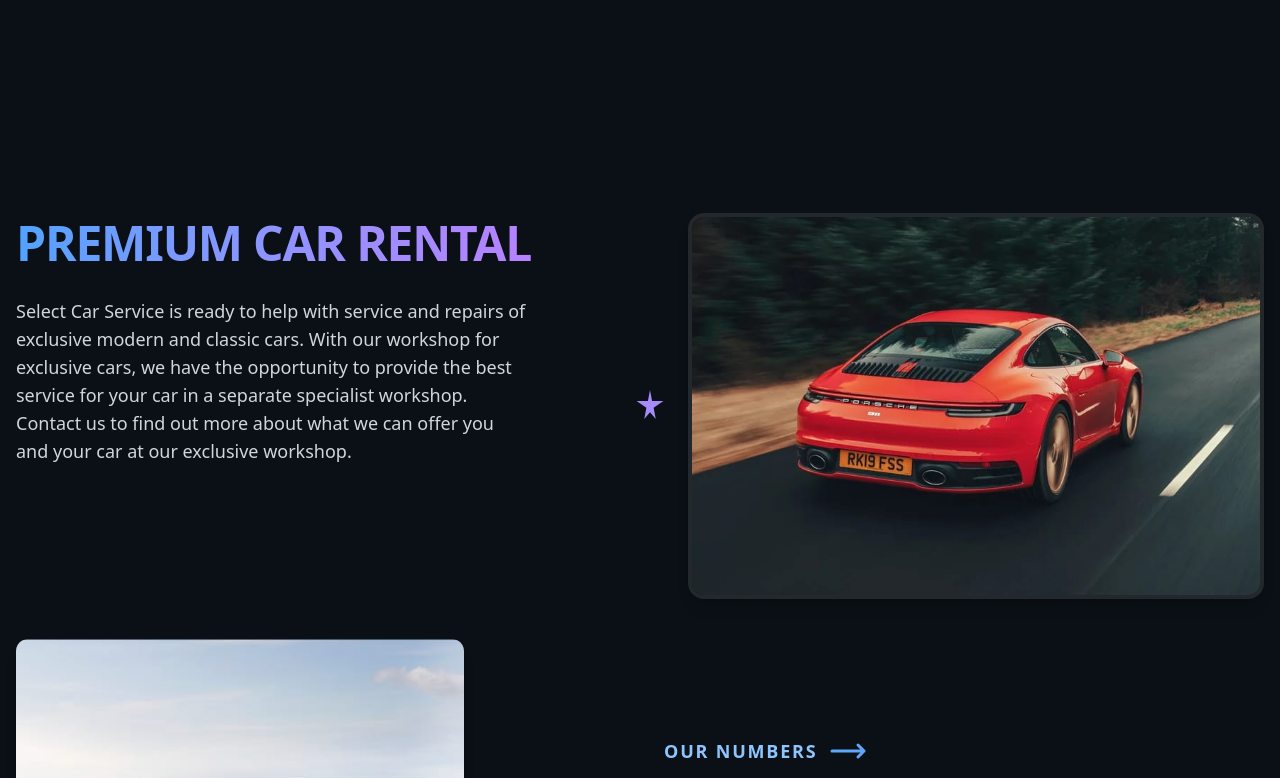
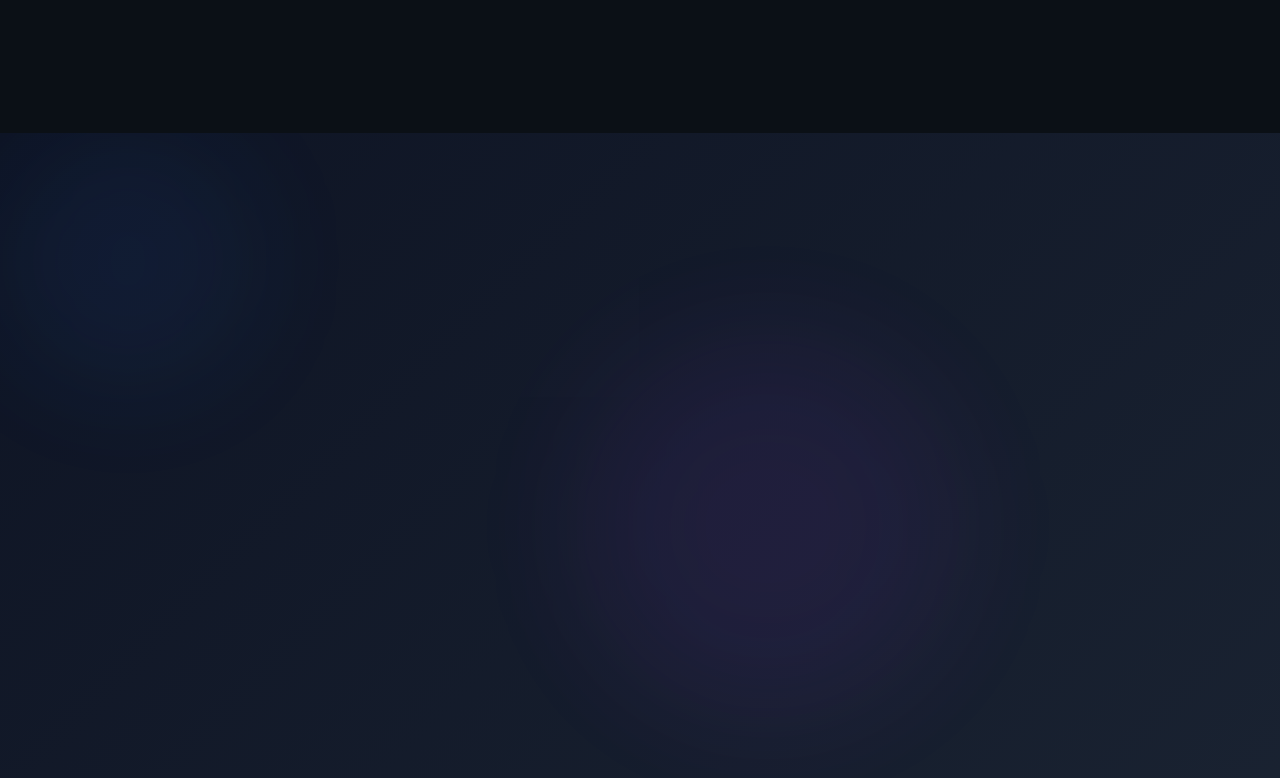
Before and after one commit to MaskINB/Car-Rental-web, a Next.js app: page / in a window 1280 px wide. Shown: the part 1640-2418 px from the top of the page. Built offline with nearby package versions, Linux system fonts and the light colour scheme; data requests are answered from the project's data file.

Commit message:
second section removed

```diff
--- a/src/app/page.jsx
+++ b/src/app/page.jsx
@@ -1,7 +1,6 @@
 import Image from "next/image";
 import "./globals.css";
 import Carousel from "./components/carousel/carousel";
-import Secondsection from "./components/Secondsection/secondsection";
 import Thirdsection from "./components/Thirdsection/thirdsection";
 import ForthSection from "./components/ForthSection/forthSection";
 import Fifthsection from "./components/FifthSection/fifthsection";
@@ -16,7 +15,6 @@ export default function Home() {
     <>
     <Carousel/>
     <Fifthsection/>
-    <Secondsection/>
     <Thirdsection/>
     <ForthSection/>
     <Sixthsection/>
```
